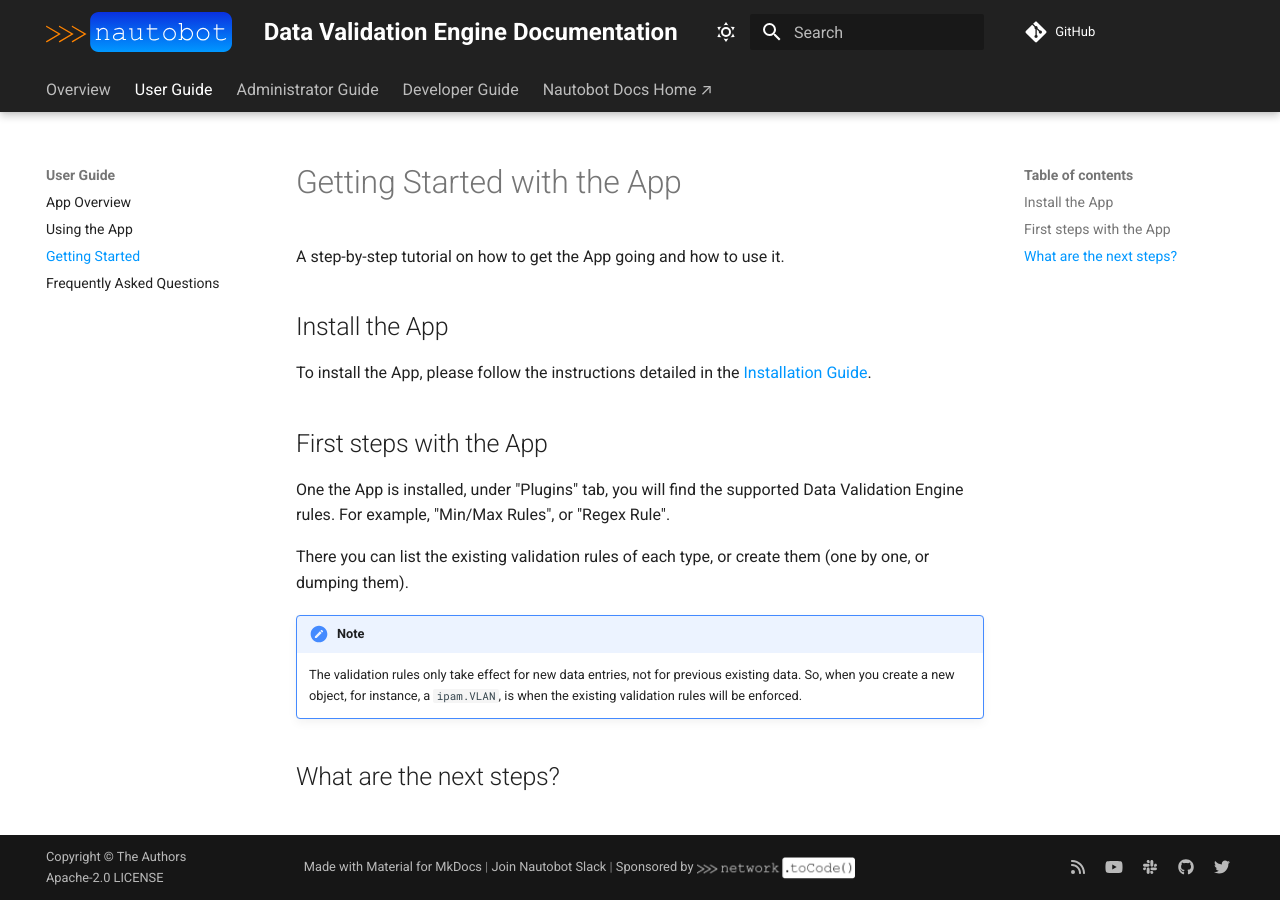
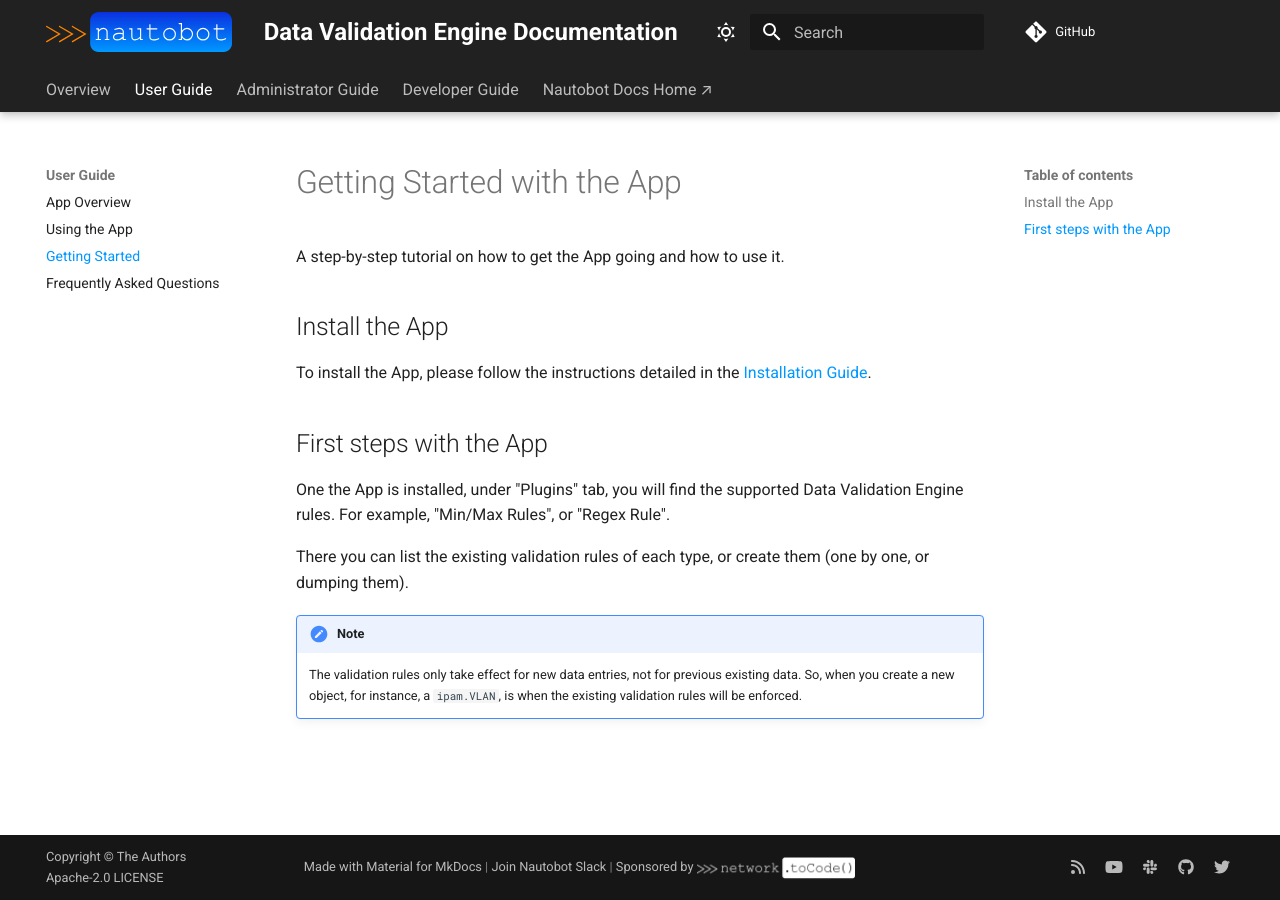
Before and after one commit to nautobot/nautobot-app-data-validation-engine, an MkDocs documentation site: the page built from docs/user/app_getting_started.md, in a window 1280 px wide. Built offline with MkDocs 1.6.1 and Material for MkDocs 9.7.7, drawn with Linux system fonts in a browser that asks for light colours; comment, search, counter and statistics services are not loaded.

Commit message:
Minor fixes

```diff
--- a/docs/user/app_getting_started.md
+++ b/docs/user/app_getting_started.md
@@ -12,7 +12,5 @@
 
 There you can list the existing validation rules of each type, or create them (one by one, or dumping them).
 
-!!!note
+!!! note
     The validation rules only take effect for new data entries, not for previous existing data. So, when you create a new object, for instance, a `ipam.VLAN`, is when the existing validation rules will be enforced.
-
-## What are the next steps?
```
